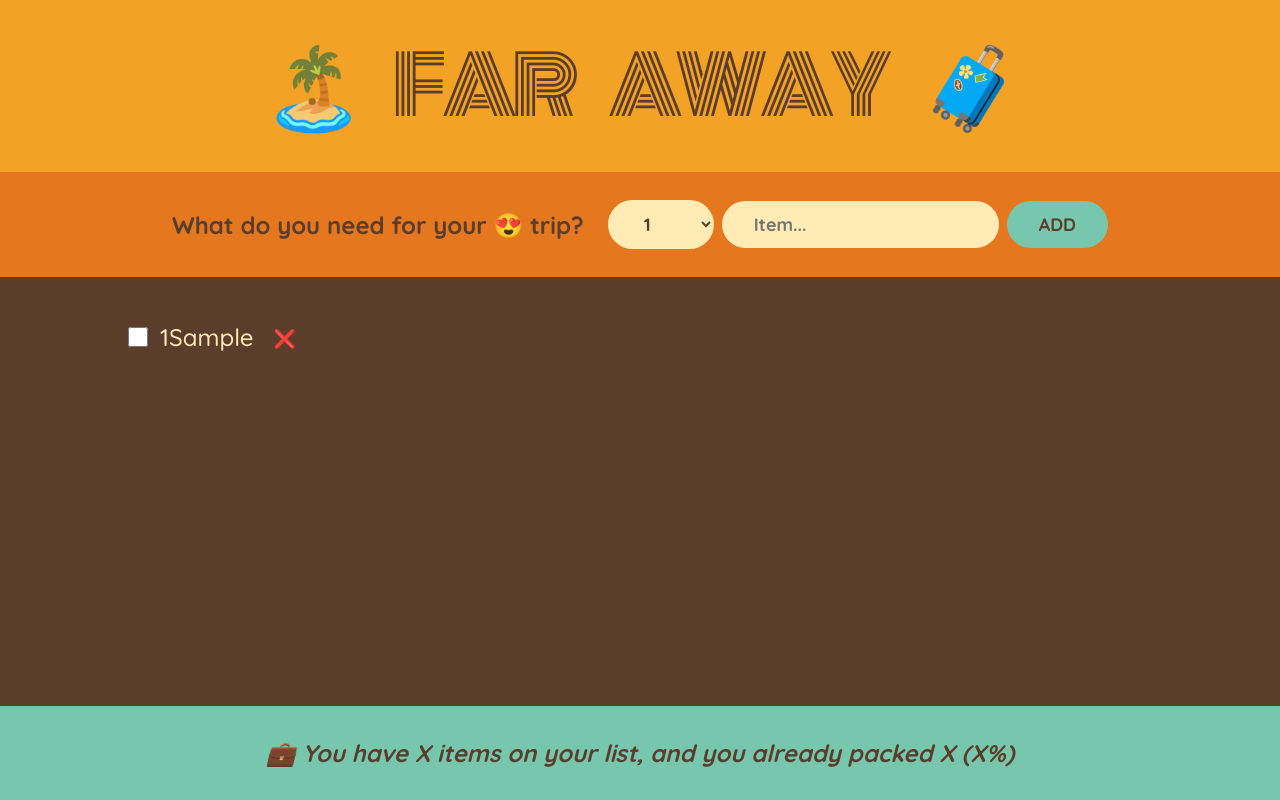
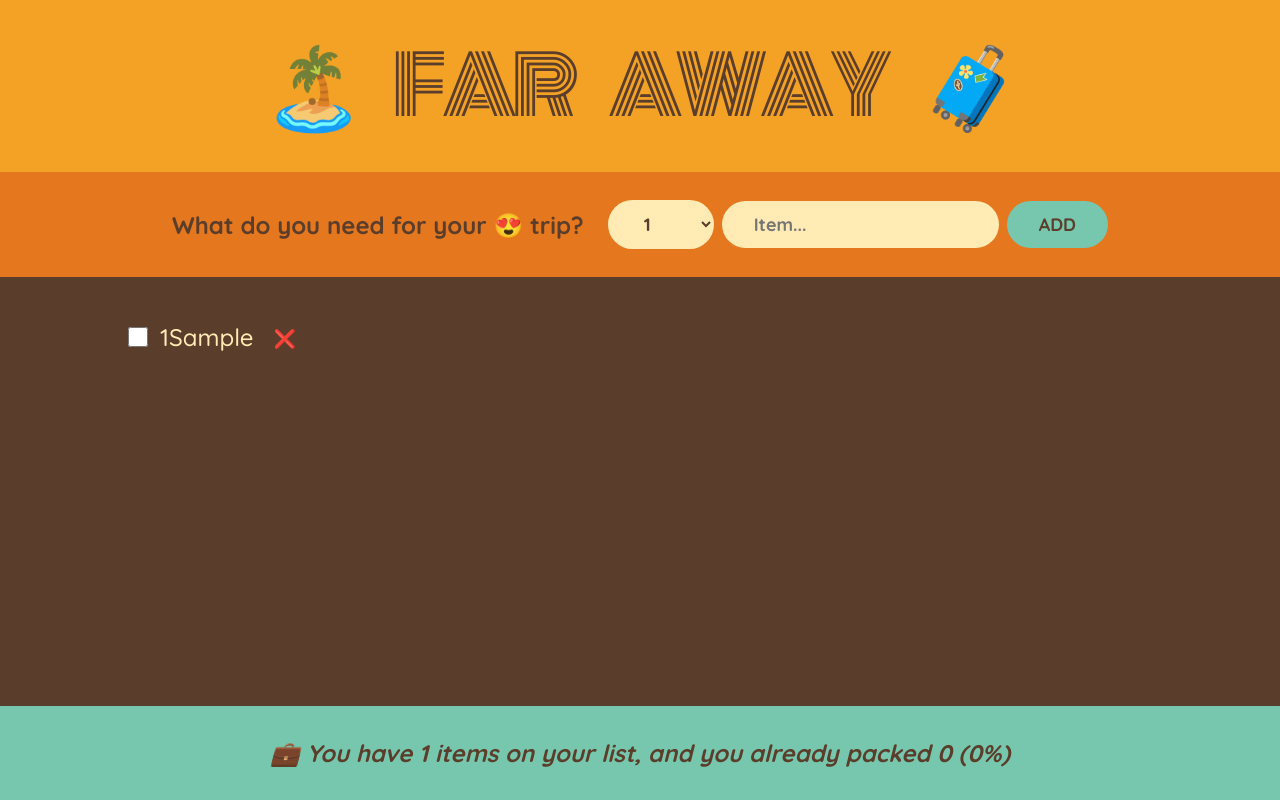
Before and after one commit to AnaSad-front/travel-list, a React (Create React App) app: page / in a window 1280 px wide. Both pictures are taken after typing "Sample" into the empty fields and a click on the button "ADD". Built offline with nearby package versions, Linux system fonts and the light colour scheme.

Commit message:
Calculating Statistics as Derived State

```diff
--- a/src/App.js
+++ b/src/App.js
@@ -28,7 +28,7 @@
         onDeleteItem={handleDeleteItem}
         onToggleItem={handleToggleItem}
       />
-      <Stats />
+      <Stats items={items} />
     </div>
   );
 }
@@ -112,10 +112,26 @@
   );
 }
 
-function Stats() {
+function Stats({ items }) {
+  if (!items.length)
+    return (
+      <p className="stats">
+        <em>Start adding items to your packing list 🚀</em>
+      </p>
+    );
+
+  const numItems = items.length;
+  const numPacked = items.filter((item) => item.packed).length;
+  const percentage = Math.round((numPacked / numItems) * 100);
+
   return (
     <footer className="stats">
-      <em>💼 You have X items on your list, and you already packed X (X%)</em>
+      <em>
+        {percentage === 100
+          ? "You got everything! Ready to go ✈️"
+          : `💼 You have ${numItems} items on your list, and you already packed
+        ${numPacked} (${percentage}%)`}
+      </em>
     </footer>
   );
 }
```
